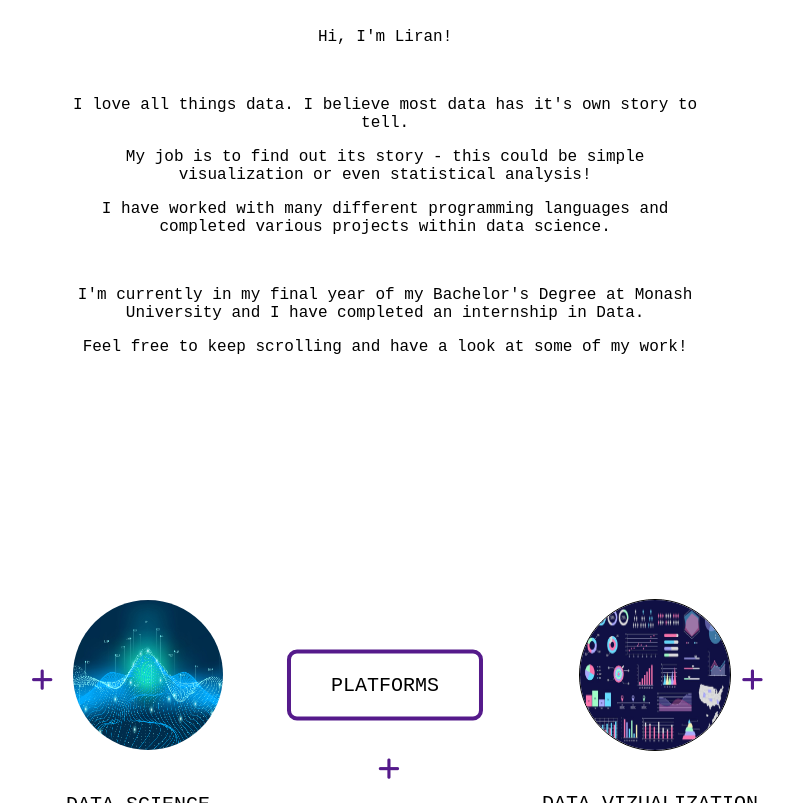
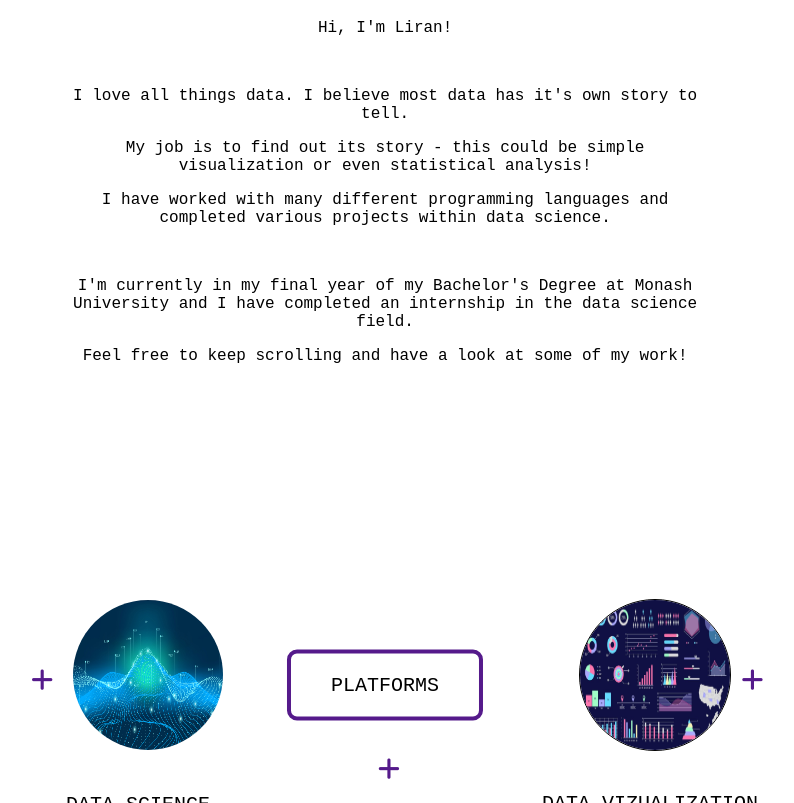
Before and after one commit to liranpod/liranpod.github.io, a plain HTML site: page portfolio/index.html in a window 1280 px wide. Shown: the part 1115-1918 px from the top of the page, without its empty margins (244-1038 px from the left). Drawn offline with Linux system fonts and the light colour scheme.

Commit message:
Update index.html

```diff
--- a/portfolio/index.html
+++ b/portfolio/index.html
@@ -101,7 +101,7 @@
     <p>My job is to find out its story - this could be simple visualization or even statistical analysis!</p>
     <p>I have worked with many different programming languages and completed various projects within data science.</p>
     <br>
-    <p>I'm currently in my final year of my Bachelor's Degree at Monash University and I have completed an internship in Data.</p>
+    <p>I'm currently in my final year of my Bachelor's Degree at Monash University and I have completed an internship in the data science field.</p>
     <p>Feel free to keep scrolling and have a look at some of my work!</p>
   </div>
 
```
